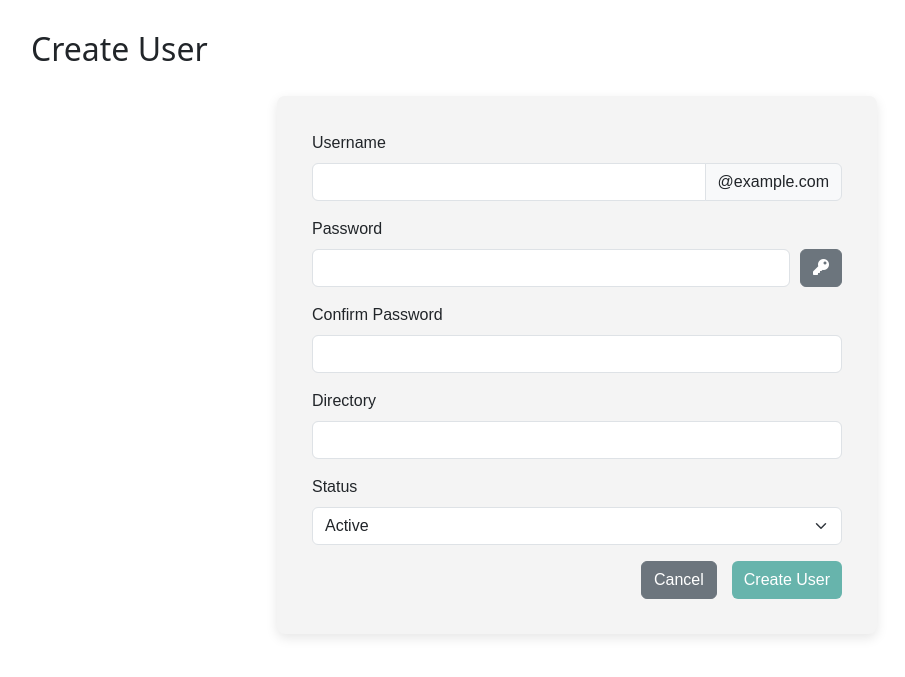
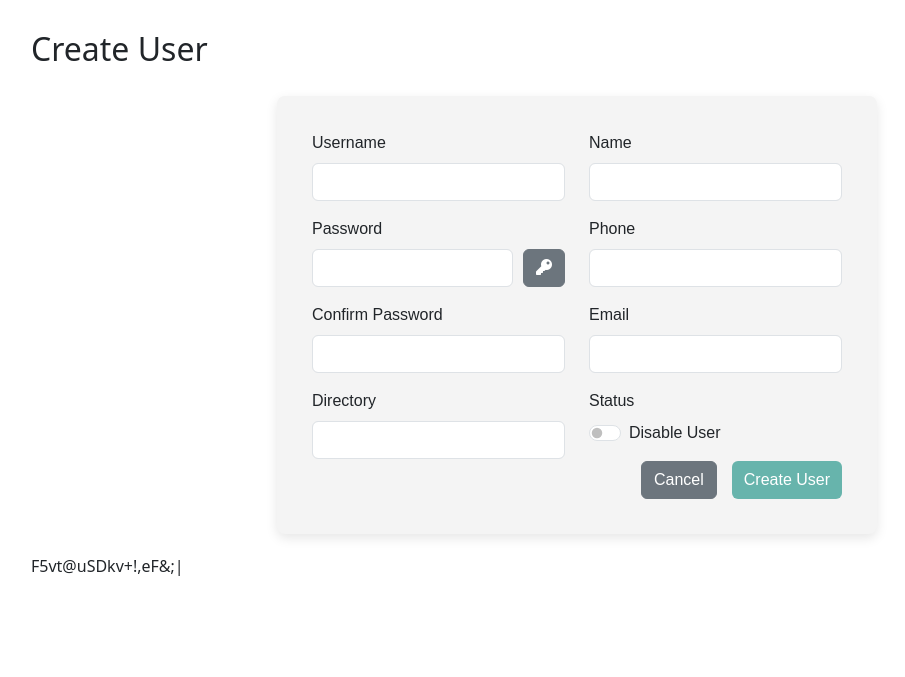
Before and after one commit to sanashii/proftpd_flask, a Flask app: page /create_user in a window 1280 px wide. Shown: the part 70-747 px from the top of the page, without its empty margins (63-968 px from the left). Run offline with Flask 3, Linux system fonts and the light colour scheme; some libraries are stand-ins or nearby versions.

Commit message:
[UPDATE] create user has been updated and is already working

```diff
--- a/app.py
+++ b/app.py
@@ -144,13 +144,12 @@ class XferLog(db.Model):
         'primary_key': [username, localtime]  # Using composite key
     }
 
-
-try:
-    with app.app_context():
-        db.engine.connect()
-        print("Database connection successful!")
-except Exception as e:
-    print(f"Error connecting to database: {e}")
+# try:
+#     with app.app_context():
+#         db.engine.connect()
+#         print("Database connection successful!")
+# except Exception as e:
+#     print(f"Error connecting to database: {e}")
 
 @app.route('/', methods=['GET', 'POST'])
 def login():
@@ -294,18 +293,34 @@ def logout():
 def create_user():
     if request.method == 'POST':
         try:
+            username = request.form.get('username')
+            password = request.form.get('password')
+            confirm_password = request.form.get('confirm_password')
+            homedir = request.form.get('directory')
+            name = request.form.get('name')
+            phone = request.form.get('phone')
+            email = request.form.get('email')
+            enabled = not request.form.get('enabled')  # Checkbox is checked when disabled
+
+            if password != confirm_password:
+                return render_template('create_user.html',
+                                       show_modal='error',
+                                       error_message='Passwords do not match')
+
             new_user = User(
-                username=request.form.get('username'),
-                directory=request.form.get('directory'),
-                status=request.form.get('status'),
-                login_count=0,
-                bytes_uploaded=0,
-                bytes_downloaded=0,
-                files_uploaded=0,
-                files_downloaded=0
-                # last_modified will be set automatically
+                username=username,
+                homedir=homedir,
+                name=name if name else None,
+                phone=phone if phone else None,
+                email=email if email else None,
+                enabled=enabled,
+                uid=None,
+                gid=None,
+                shell=None,
+                last_accessed=None
             )
-            new_user.set_password(request.form.get('password')) # hashing of password
+            new_user.set_password(password)
+
             db.session.add(new_user)
             db.session.commit()
             return render_template('create_user.html',
--- a/templates/create_user_component.html
+++ b/templates/create_user_component.html
@@ -3,18 +3,18 @@
 <head>
     <meta charset="UTF-8">
     <meta name="viewport" content="width=device-width, initial-scale=1.0">
-    <title>Create User Component</title>
+    <title>Create User</title>
 </head>
-<body data-show-modal="{{ show_modal if show_modal else '' }}">
+<body>
     <div class="main-container">
         <div class="create-user-container">
-            <form action="{{ url_for('create_user') }}" method="POST" onsubmit="return validateForm()">
+            <form action="{{ url_for('create_user') }}" method="POST">
+                <div class="row">
+                    <!-- First column -->
+                    <div class="col-md-6">
                         <div class="mb-3">
                             <label for="username" class="form-label">Username</label>
-                    <div class="input-group">
                             <input type="text" class="form-control" id="username" name="username" required>
-                        <span class="input-group-text" id="basic-addon2">@example.com</span>
-                    </div>
                         </div>
 
                         <div class="mb-3">
@@ -69,25 +69,43 @@
                             <label for="directory" class="form-label">Directory</label>
                             <input type="text" class="form-control" id="directory" name="directory" required>
                         </div>
+                    </div>
+
+                    <!-- Second column -->
+                    <div class="col-md-6">
+                        <div class="mb-3">
+                            <label for="name" class="form-label">Name</label>
+                            <input type="text" class="form-control" id="name" name="name">
+                        </div>
 
                         <div class="mb-3">
-                    <label for="status" class="form-label">Status</label>
-                    <select class="form-select" id="status" name="status" required>
-                        <option value="Active">Active</option>
-                        <option value="Inactive">Inactive</option>
-                        <option value="Disabled">Disabled</option>
-                    </select>
+                            <label for="phone" class="form-label">Phone</label>
+                            <input type="text" class="form-control" id="phone" name="phone">
                         </div>
 
-                <div class="button-group">
+                        <div class="mb-3">
+                            <label for="email" class="form-label">Email</label>
+                            <input type="text" class="form-control" id="email" name="email">
+                        </div>
+
+                        <label class="form-label">Status</label>
+                        <div class="form-check form-switch">
+                            <input class="form-check-input" type="checkbox" role="switch" id="enabled" name="enabled" aria-checked="false">
+                            <label class="form-check-label" for="enabled">Disable User</label>
+                        </div>
+
+                        <div class="button-group mt-3">
                             <button type="button" class="btn btn-secondary" onclick="window.location.href='/home'">Cancel</button>
                             <button type="submit" class="btn btn-primary">Create User</button>
+                        </div>
+                    </div>
                 </div>
             </form>
         </div>
     </div>
 
     {% include 'modals.html' %}
-
 </body>
 </html>
+
+F5vt@uSDkv+!,eF&;|
```
Also changed, not shown: templates/manage_user_component.html (+5 -5 lines). Lines whose indentation alone changed are shown as unchanged.
